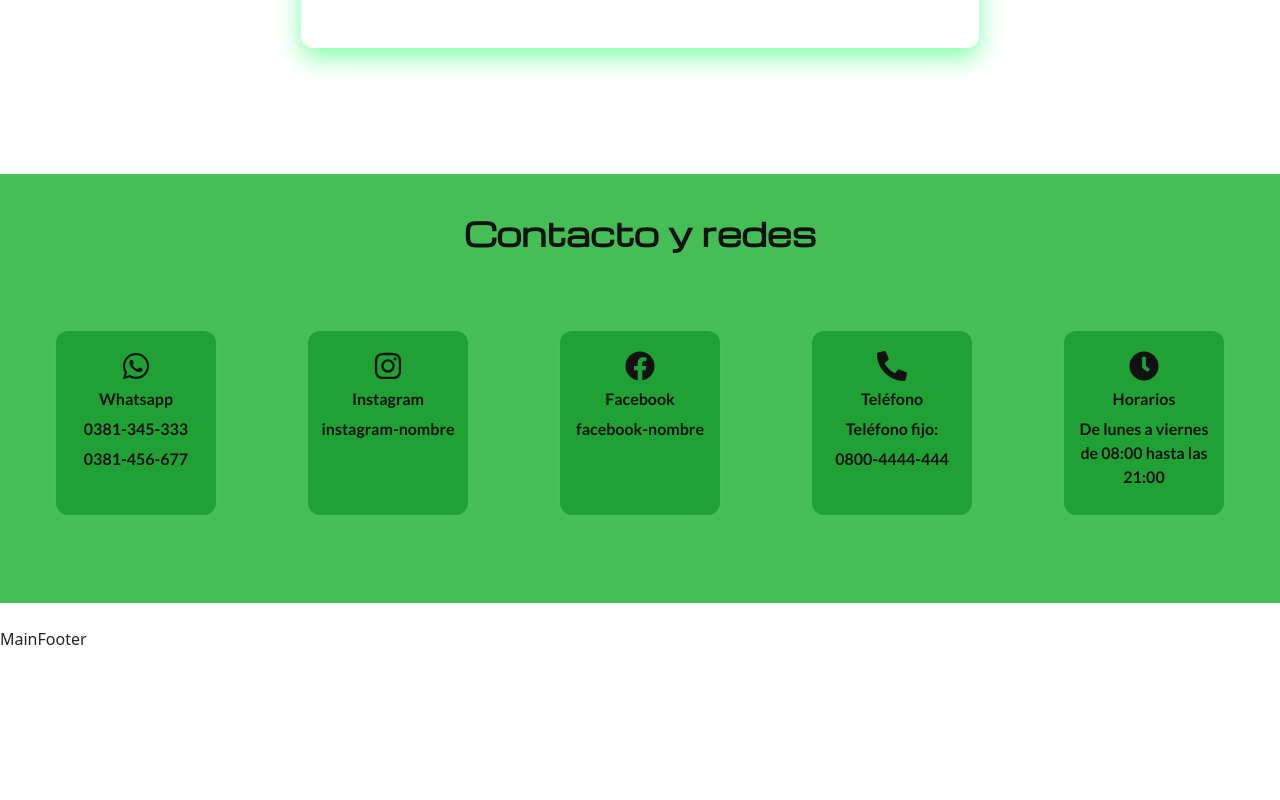
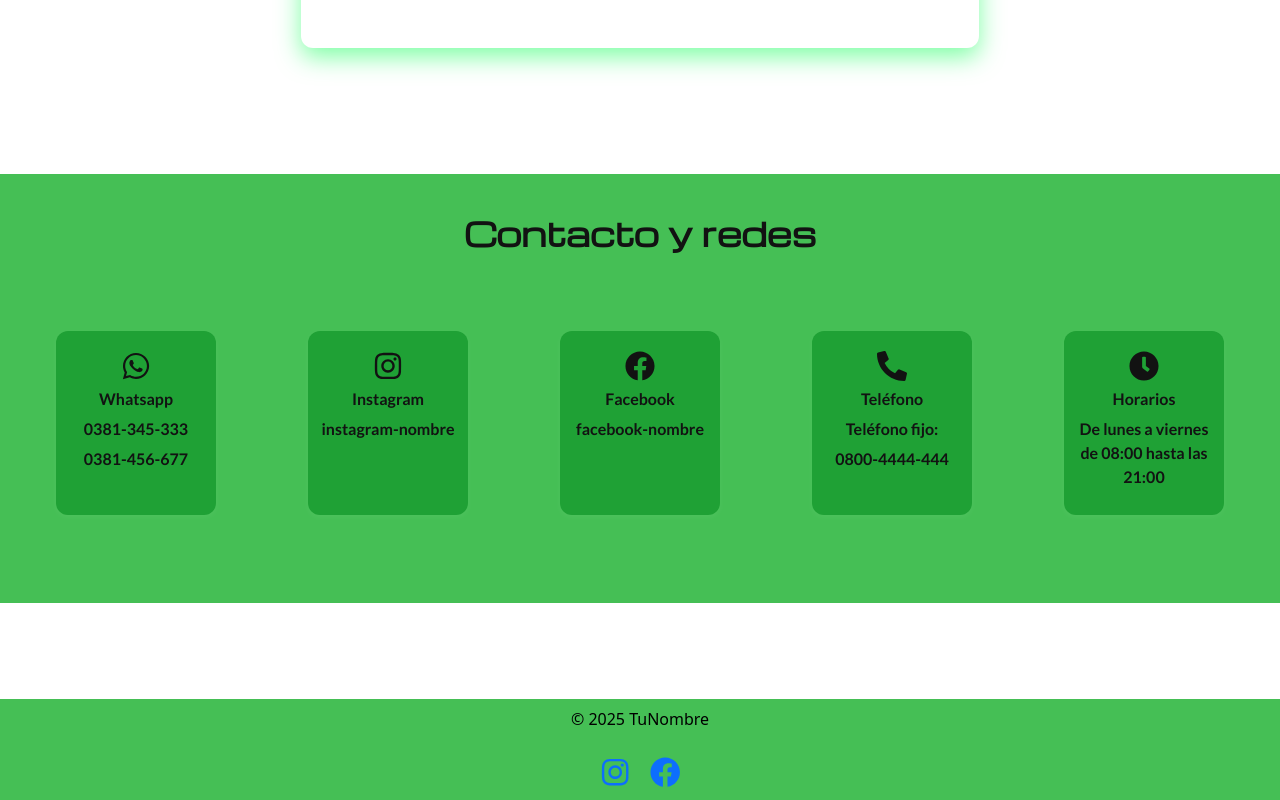
Before and after one commit to Yudi454/Pagina_De_Reserva_De_Canchas, a React (Vite) app: page / in a window 1280 px wide. Shown: the part 2845-3645 px from the top of the page. Before the commit the page ends 3496 px from the top, so only its background shows below. Built offline with nearby package versions, Linux system fonts and the light colour scheme; data requests are answered from the project's data file; grey boxes are pictures that could not be loaded.

Commit message:
cree el footer del home

```diff
--- a/src/App.jsx
+++ b/src/App.jsx
@@ -44,7 +44,6 @@ function App() {
           <Route path="/admin/ventas" element={<Ventas />} />
         </Routes>
       </BrowserRouter>
-      <Footer />
     </>
   );
 }
--- a/src/components/footer/MainFooter.jsx
+++ b/src/components/footer/MainFooter.jsx
@@ -1,7 +1,22 @@
+import { FaInstagram, FaFacebook } from 'react-icons/fa';
+import "../../css/footer/footer.css"
+
 
 const MainFooter = () => {
+
   return (
-    <div>MainFooter</div>
+    <div >
+      <br />
+      <br />
+      <br />
+      <footer className="footer">
+      <p>&copy; 2025 TuNombre</p>
+      <div className="footer-icons">
+        <a href="https://instagram.com" target="_blank" rel="noopener noreferrer"><FaInstagram /></a>
+        <a href="https://facebook.com" target="_blank" rel="noopener noreferrer"><FaFacebook /></a>
+      </div>
+    </footer>
+    </div>
   )
 }
 
--- /dev/null
+++ b/src/css/footer/footer.css
@@ -0,0 +1,21 @@
+.footer {
+  padding: 8px 0;
+  text-align: center;
+  margin-top: 0;
+}
+
+.footer-icons {
+  margin-top: 15px;
+}
+
+.footer-icons a {
+
+  margin: 0 10px;
+  font-size: 1.9rem;
+  transition: color 0.3s ease;
+  text-decoration: none;
+}
+
+.footer-icons a:hover {
+  color: #00acee;
+}
--- a/src/css/modo_claro/ModoClaro.css
+++ b/src/css/modo_claro/ModoClaro.css
@@ -56,3 +56,9 @@
 
   background-color: #fbfffc;
 }
+
+
+.modo-claro .footer{
+  background-color: #45bf55;
+  color: #000000;
+}
--- a/src/css/modo_oscuro/ModoOscuro.css
+++ b/src/css/modo_oscuro/ModoOscuro.css
@@ -59,3 +59,12 @@
 .modo-oscuro .navbar-container {
    background-color: rgba(9, 75, 21, 0.486);
 }
+
+.modo-oscuro .footer{
+  background-color: #36a54c;
+  color: #eaffed;
+}
+
+.modo-oscuro .footer-icons a {
+ color: #2904fc;
+}
--- a/src/pages/home/Home.jsx
+++ b/src/pages/home/Home.jsx
@@ -7,7 +7,6 @@ const Home = () => {
   return (
     <div className={color === 'Claro' ? 'modo-claro' : 'modo-oscuro'}>
       <MainHome />
-
     </div>
   )
 }
--- a/src/pages/home/MainHome.jsx
+++ b/src/pages/home/MainHome.jsx
@@ -3,6 +3,7 @@ import Main1 from "../../components/main/main1"
 import Main2 from "../../components/main/Main2";
 import Servicios from "../../components/main/Servicios"
 import { useStore } from '../../store/AuthStore';
+import Footer from "../../components/footer/Footer"
 
 const MainHome = () => {
 
@@ -14,6 +15,7 @@ const MainHome = () => {
       <Main2/>
       <Servicios/>
       <ContactoRedes/>
+      <Footer/>
     </div>
   )
 }
```
Also changed, not shown: src/components/footer/Footer.jsx (+7 -5 lines), src/components/main/Servicios.jsx (+25 -11 lines).
